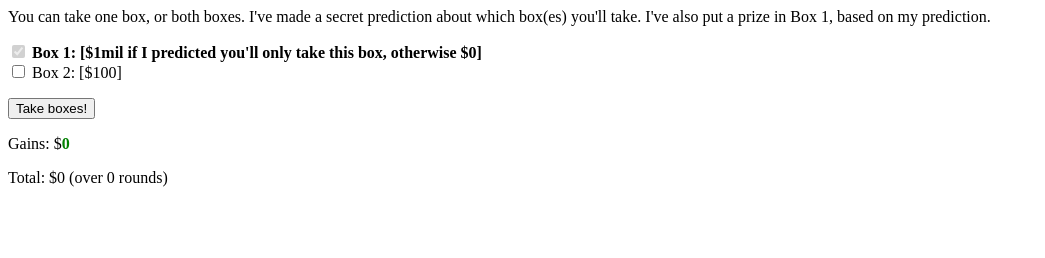
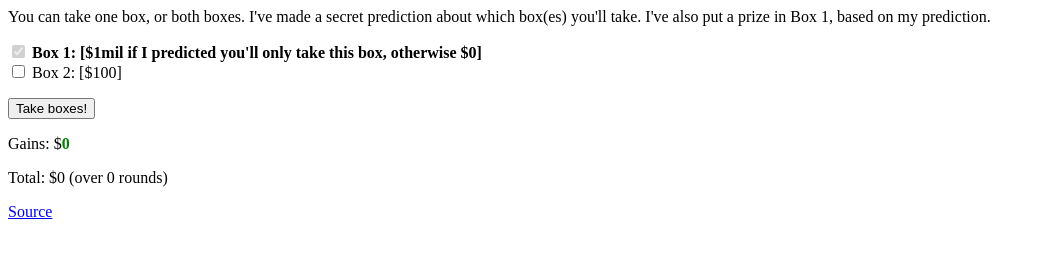
Before and after one commit to djbutler/newcomb, a plain HTML site: page index.html in a window 1280 px wide. Shown: the whole page, without its empty margins (0-1045 px from the left). Drawn offline with nearby package versions, Linux system fonts and the light colour scheme.

Commit message:
added link to source

```diff
--- a/index.html
+++ b/index.html
@@ -25,5 +25,6 @@
         <p>Gains: $<span class="gains">{{newcomb.gains}}</span> </p>
         <p>Total: $<span class="total">{{newcomb.total}}</span> (over {{newcomb.rounds}} rounds) </p>
     </div>
+    <a href='http://github.com/djbutler/newcomb'>Source</a>
   </body>
 </html>
```
